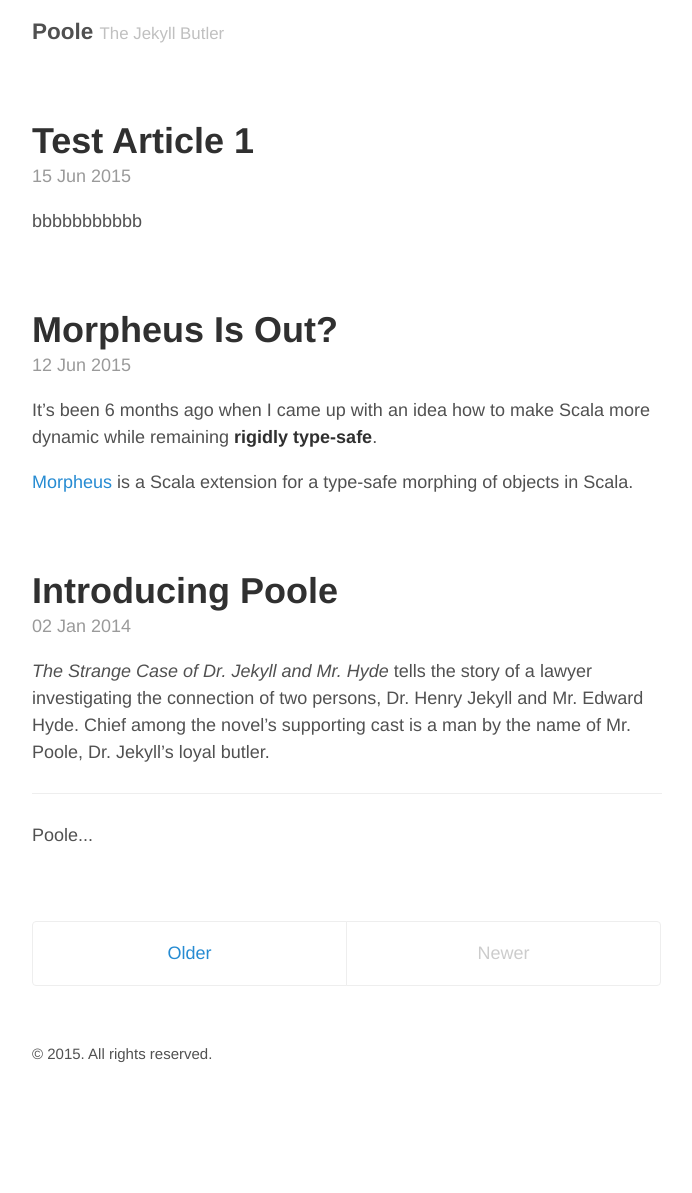
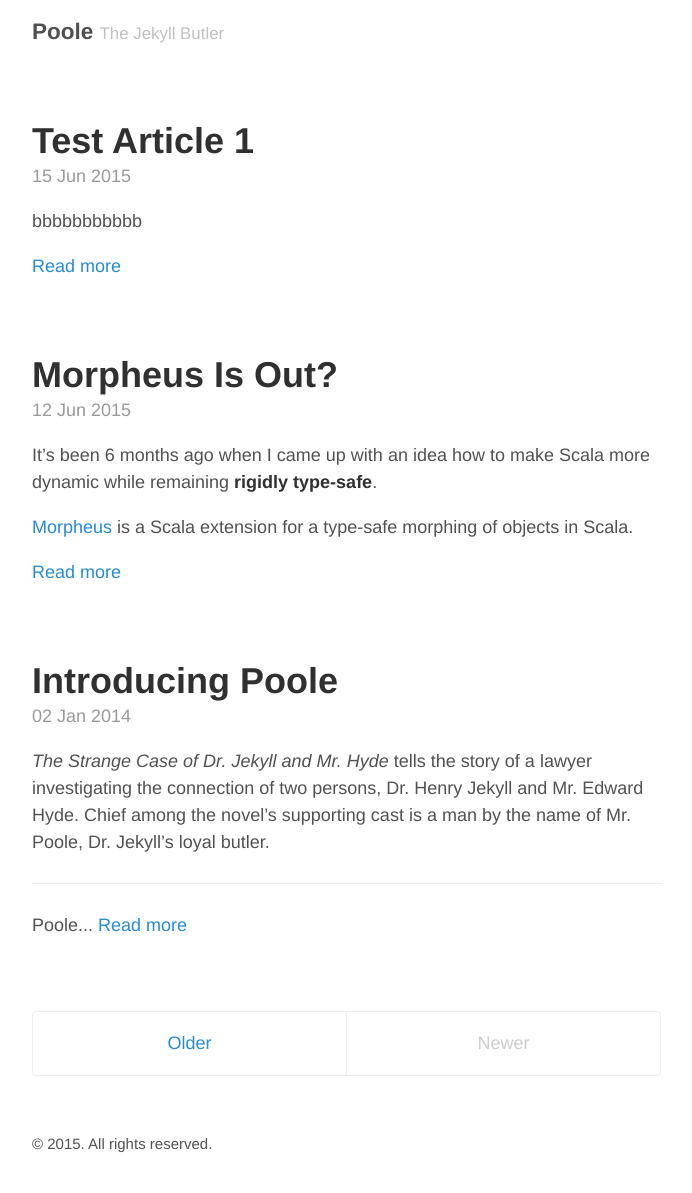
Before and after one commit to zslajchrt/zslajchrt.github.io, a Jekyll site: the page built from index.html, in a window 1280 px wide. Shown: the whole page, without its empty margins (293-985 px from the left). Built offline with Jekyll 4.4.1, drawn with Linux system fonts in a browser that asks for light colours; the list of posts is cut into pages by our own code; before the commit the page ends 1103 px from its top, so only the background shows below that.

Commit message:
Update index.html

```diff
--- a/index.html
+++ b/index.html
@@ -15,6 +15,11 @@
     <time datetime="{{ post.date | date_to_xmlschema }}" class="post-date">{{ post.date | date_to_string }}</time>
 
     {{ post.content | truncatewords: 50, '...' }}
+
+     <a href="{{ site.baseurl }}{{ post.url }}">
+        Read more
+     </a>
+
   </article>
   {% endfor %}
 </div>
```
